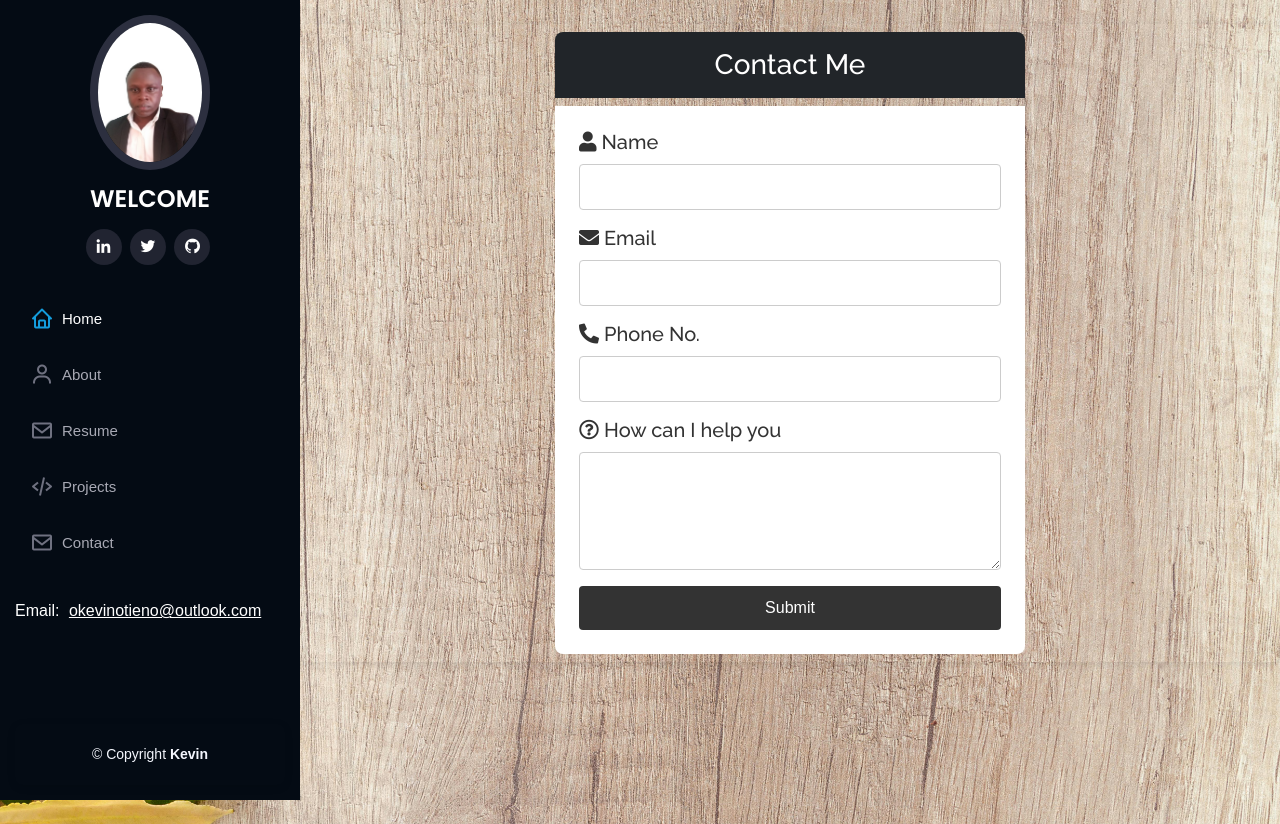
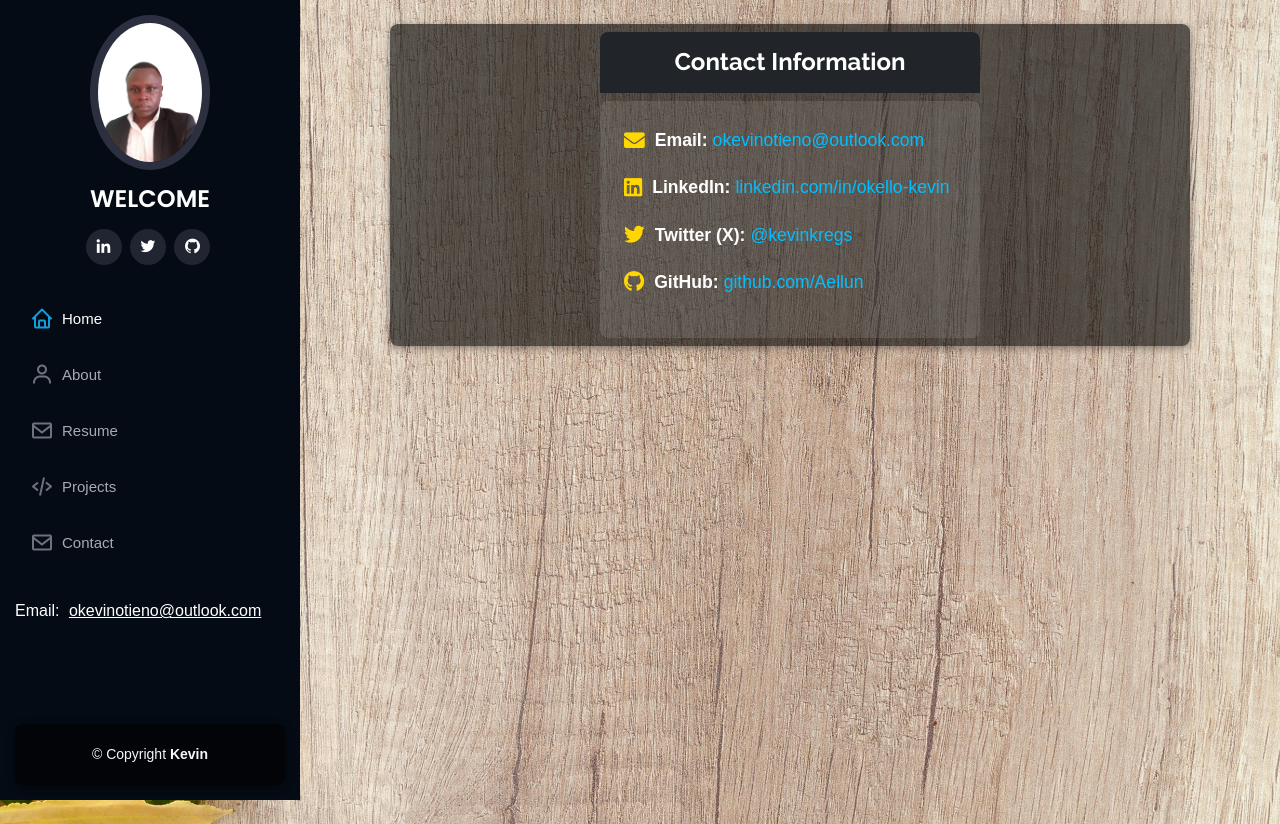
Before and after one commit to Aellun/my_portfolio, a Django app: page /contact/ in a window 1280 px wide. Run offline with Django 3.2, Linux system fonts and the light colour scheme; parts of the project's set-up code (start-up, migrations or seed data) failed here and were passed over; some libraries are stand-ins or nearby versions.

Commit message:
update the contact section

```diff
--- a/static/assets/css/contact.css
+++ b/static/assets/css/contact.css
@@ -12,60 +12,65 @@
 }
 
 .container {
-    max-width: 1000px;
+    max-width: 800px;
     margin: 0 auto;
     padding: 20px;
-    background: transparent;
+    background: rgba(0, 0, 0, 0.6); /* Semi-transparent background for better readability */
     border-radius: 8px;
-    box-shadow: 0 2px 8px rgba(0, 0, 0, 0.1);
+    box-shadow: 0 2px 8px rgba(0, 0, 0, 0.4);
 }
 
 h3.text-white.bg-dark {
-    /* background-color: #333; */
     color: #fff;
-    padding: 10px;
+    padding: 15px;
+    text-align: center;
+    font-size: 1.5rem;
+    font-weight: bold;
+    background-color: #333;
     border-radius: 8px 8px 0 0;
 }
 
 .card {
     padding: 20px;
+    background-color: rgba(255, 255, 255, 0.1); /* Slightly transparent for better contrast */
     border: none;
-    border-radius: 0 0 8px 8px;
+    border-radius: 8px;
+    color: #fff;
 }
 
-.form-group h5 {
-    margin-bottom: 10px;
-    color: #333;
+ul.list-unstyled {
+    padding: 0;
+    margin: 0;
+    list-style-type: none;
 }
 
-.form-control {
-    border: 1px solid #ccc;
-    border-radius: 4px;
-    padding: 10px;
-    margin-bottom: 10px;
+ul.list-unstyled li {
+    display: flex;
+    align-items: center;
+    margin-bottom: 15px;
+    font-size: 1.1rem;
 }
 
-.btn-dark {
-    background-color: #333;
-    border: none;
-    color: #fff;
-    padding: 10px;
-    border-radius: 4px;
-    cursor: pointer;
+ul.list-unstyled li span {
+    font-size: 1.3rem;
+    margin-right: 10px;
+    color: #FFD700; /* Gold color for icons */
 }
 
-.btn-dark:hover {
-    background-color: #555;
+ul.list-unstyled li a {
+    color: #00BFFF; /* Light blue for links */
+    text-decoration: none;
+    transition: color 0.3s;
 }
 
-.alert {
-    margin-top: 20px;
+ul.list-unstyled li a:hover {
+    color: #1E90FF; /* Darker blue for hover state */
 }
 
-.alert-dismissible .btn-close {
-    background: none;
-    border: none;
-    color: inherit;
-    cursor: pointer;
-    padding: 0;
+ul.list-unstyled li strong {
+    margin-right: 5px;
+    font-weight: bold;
+    color: #fff;
 }
+
+/* Button styles removed since form elements were eliminated */
--- a/templates/contact.html
+++ b/templates/contact.html
@@ -18,37 +18,30 @@
 <div class="container mt-4 p-2">
   <div class="row justify-content-center">
     <div class="col-md-6">
-      <h3 class="text-white bg-dark text-center p-3">Contact Me</h3>
-
-      {% for message in messages %}
-      <div class="alert alert-{{message.tags}} alert-dismissible fade show" role="alert">
-        <strong>{{message}}</strong>
-        <button type="button" class="btn-close" data-bs-dismiss="alert" aria-label="Close"></button>
-      </div>
-      {% endfor %}
-
+      <h3 class="text-white bg-dark text-center p-3">Contact Information</h3>
       <div class="card p-4">
-        <form action="/contact" method="post">{% csrf_token %}
-          <div class="form-group mb-3">
-            <h5><span><i class="fas fa-user"></i> Name</span></h5>
-            <input type="text" class="form-control" name="name" required/>
-          </div>
-          <div class="form-group mb-3">
-            <h5><span><i class="fas fa-envelope"></i> Email</span></h5>
-            <input type="email" value="{{user.email}}" class="form-control" name="email" required/>
-          </div>
-          <div class="form-group mb-3">
-            <h5><span><i class="fas fa-phone-alt"></i> Phone No.</span></h5>
-            <input type="number" class="form-control" name="num" required/>
-          </div>
-          <div class="form-group mb-3">
-            <h5><span><i class="far fa-question-circle"></i> How can I help you</span></h5>
-            <textarea class="form-control" name="desc" rows="4" required></textarea>
-          </div>
-          <div class="d-grid gap-2">
-            <button class="btn btn-dark" type="submit">Submit</button>
-          </div>
-        </form>
+        <ul class="list-unstyled">
+          <li class="mb-3">
+            <span><i class="fas fa-envelope"></i></span>
+            <strong>Email:</strong>
+            <a href="mailto:okevinotieno@outlook.com" target="_blank">okevinotieno@outlook.com</a>
+          </li>
+          <li class="mb-3">
+            <span><i class="fab fa-linkedin"></i></span>
+            <strong>LinkedIn:</strong>
+            <a href="https://www.linkedin.com/in/okello-kevin/" target="_blank">linkedin.com/in/okello-kevin</a>
+          </li>
+          <li class="mb-3">
+            <span><i class="fab fa-twitter"></i></span>
+            <strong>Twitter (X):</strong>
+            <a href="https://x.com/kevinkregs" target="_blank">@kevinkregs</a>
+          </li>
+          <li class="mb-3">
+            <span><i class="fab fa-github"></i></span>
+            <strong>GitHub:</strong>
+            <a href="https://github.com/Aellun" target="_blank">github.com/Aellun</a>
+          </li>
+        </ul>
       </div>
     </div>
   </div>
```
